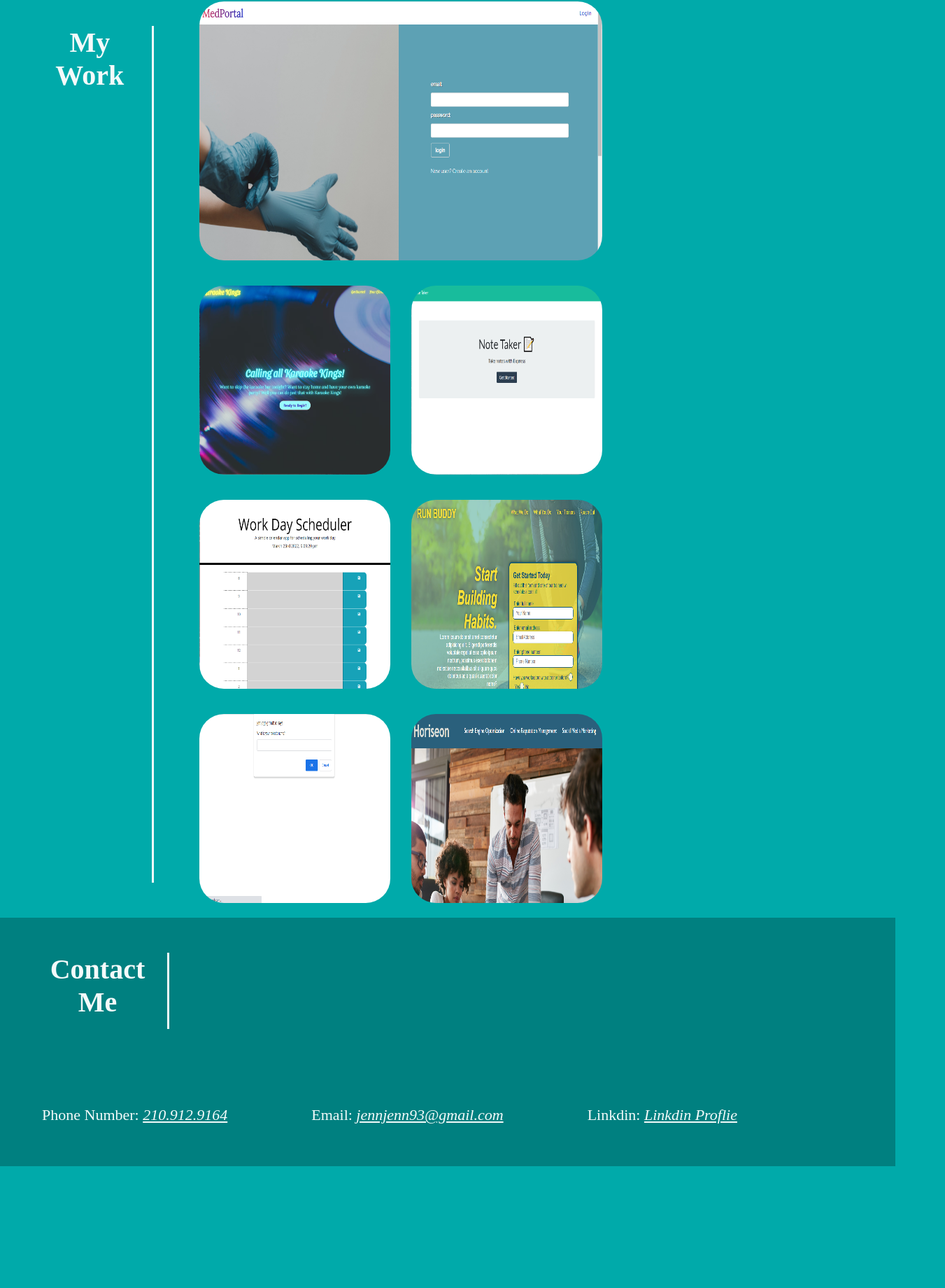
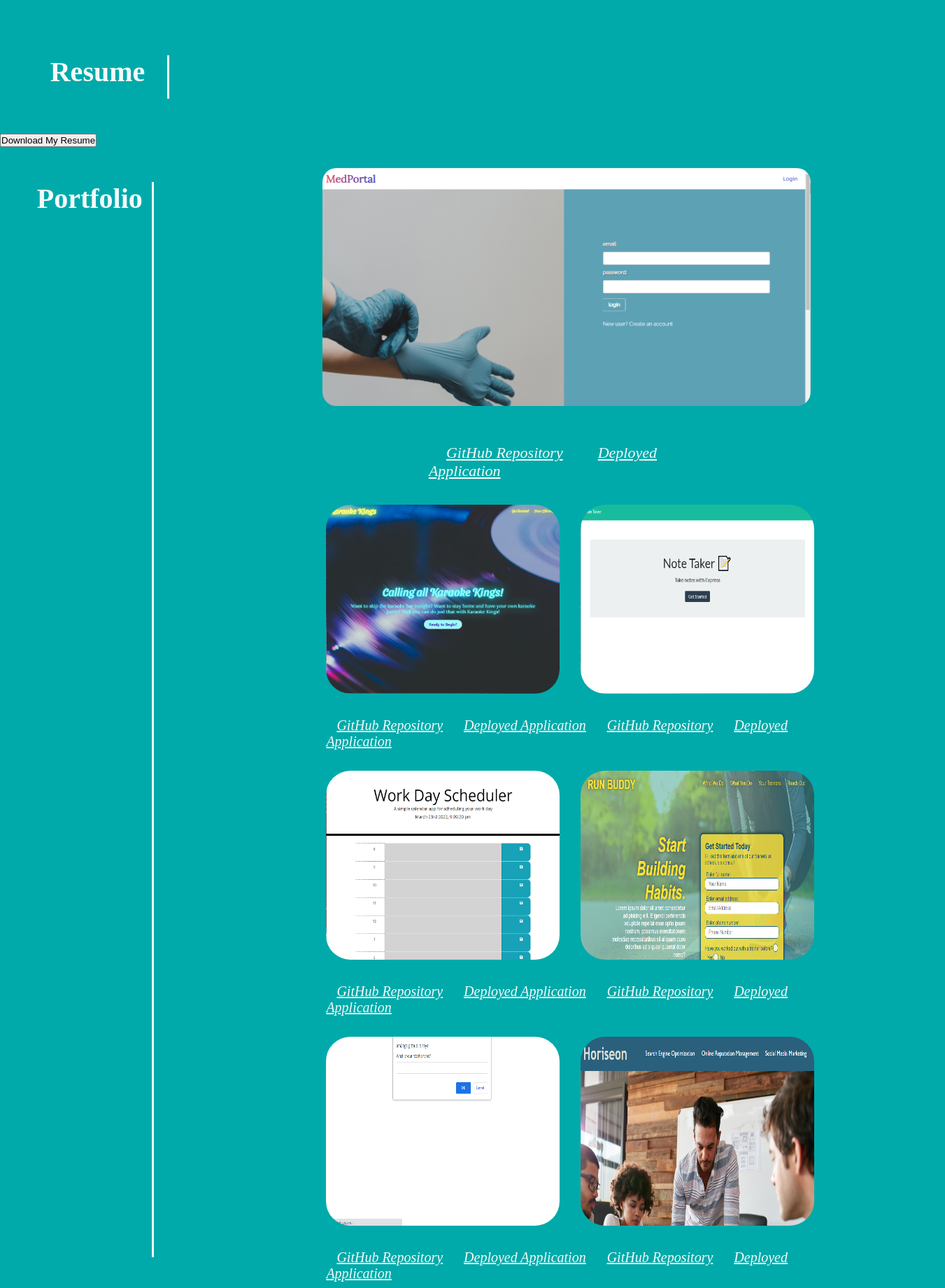
Before and after one commit to jen2ags/My-Portfolio-Updated, a React (Create React App) app: page / in a window 1280 px wide. Shown: the part 891-2731 px from the top of the page at 70% size, 1351 px wide, since content can reach past the window. Before the commit the page ends 2557 px from the top, so only its background shows below. Built offline with nearby package versions, Linux system fonts and the light colour scheme.

Commit message:
adding github and deployed links to portfolio and styling

```diff
--- a/public/index.html
+++ b/public/index.html
@@ -24,7 +24,7 @@
       work correctly both with client-side routing and a non-root public URL.
       Learn how to configure a non-root public URL by running `npm run build`.
     -->
-    <title>React App</title>
+    <title>Jennifer Jennings Portfolio</title>
   </head>
   <body>
     <noscript>You need to enable JavaScript to run this app.</noscript>
--- a/src/App.js
+++ b/src/App.js
@@ -1,8 +1,10 @@
 import React from 'react';
 import About from './components/About';
+import Resume from './components/Resume';
 import Navigation from './components/Navigation';
-import Work from './components/Work';
+import Portfolio from './components/Portfolio';
 import Contact from './components/ContactInfo';
+import Footer from './components/Footer';
 import './App.css';
 
 function App() {
@@ -11,10 +13,13 @@ function App() {
       <Navigation></Navigation>
       <main>
         <About></About>
-        <Work></Work>
+        <Resume></Resume>
+        <Portfolio></Portfolio>
+        <Contact></Contact>
       </main>
-        <Contact></Contact>
+        <Footer></Footer>
     </div>
+
     );
 }
 
--- a/src/components/ContactInfo/index.js
+++ b/src/components/ContactInfo/index.js
@@ -11,9 +11,6 @@ function Contact() {
             <li>
                 Email: <a href="mailto:jennjenn93@gmail.com">jennjenn93@gmail.com</a>
             </li>
-            <li>
-                Linkdin: <a href="https://www.linkedin.com/in/jennifer-jennings-728018a3">Linkdin Proflie</a>
-            </li>
         </ul>
     </section>
     )
--- /dev/null
+++ b/src/components/Footer/index.js
@@ -0,0 +1,24 @@
+import React from 'react';
+
+function Footer() {
+    return(
+        <footer id='footer'>
+            <ul>
+                <li>
+                    <a href="https://www.linkedin.com/in/jennifer-jennings-728018a3">LinkedIn Proflie</a>
+                </li>
+                <li>
+                    <a href="https://github.com/jen2ags">GitHub</a>
+                </li>
+                <li>
+                    <a href="https://www.instagram.com/jennjennings93/">Instagram</a>
+                </li>
+            </ul>
+            <div id="made">
+                Made by Jennifer Jennings 2022
+            </div>
+        </footer>
+    )
+}
+
+export default Footer;
--- a/src/components/Navigation/index.js
+++ b/src/components/Navigation/index.js
@@ -17,14 +17,19 @@ return (
                         </a>
                     </li>
                     <li>
-                        <a href="#my-work" onClick={() => handleClick()}>
-                            My Work
+                        <a href="#resume" onClick={() => handleClick()}>
+                            Resume
+                        </a>
+                    </li>
+                    <li>
+                        <a href="#portfolio" onClick={() => handleClick()}>
+                            Portfolio
                         </a>
                     </li>
                     <li>
                         <a href="#contact-me" onClick ={() => handleClick()}>
                             Contact Me
-                        </a>
+                            </a>
                     </li>
                 </ul>
             </nav>
--- /dev/null
+++ b/src/components/Portfolio/index.js
@@ -0,0 +1,67 @@
+import React from 'react';
+import medportal from '../../assets/medportal/medportal.png';
+import horiseon from '../../assets/Horiseon/horiseon.png';
+import karaokeKings from '../../assets/karaoke-kings/karaoke-kings.png';
+import notetaker from '../../assets/note-taker/note-taker.png';
+import robotGladiators from '../../assets/robot-gladiators/robot-gladiators.png';
+import runBuddy from '../../assets/run-buddy/run-buddy.png';
+import workDayScheduler from '../../assets/work-day-scheduler/work-day-scheduler.png';
+
+function Work() {
+    return (
+        <section id="portfolio">
+            <h2 className="section-title">Portfolio</h2>
+            <div>
+                <article className="large-tile">
+                <img src={medportal} alt="" width="400" height="400"></img>
+                    <div id="large-tile-links">
+                        <a href="https://github.com/jen2ags/Med-Portal">GitHub Repository</a>
+                        <a href="https://ancient-tor-23586.herokuapp.com/">Deployed Application</a>
+                    </div>
+                </article>
+                <article className="small-tiles">
+                    <img src={karaokeKings} alt="" width="150" height="300"></img>
+                    <img src={notetaker} alt="" width="150" height="300"></img>
+                    <div id="small-tile-links">
+                        <a href="https://github.com/jen2ags/Karaoke-Kings">GitHub Repository</a>
+                        <a href="https://jen2ags.github.io/Karaoke-Kings/">Deployed Application</a>
+
+                        <a href="https://github.com/jen2ags/Note-Taker">GitHub Repository</a>
+                        <a href="https://afternoon-tor-27473.herokuapp.com/notes">Deployed Application</a>
+                    </div>
+                </article>
+                <article className="small-tiles">
+                    <img src={workDayScheduler} alt=""  width="150" height="300"></img>
+                    <img src={runBuddy} alt=""  width="150" height="300"></img>
+
+                    <div id="small-tile-links">
+                        <a href="https://github.com/jen2ags/Work-day-scheduler">GitHub Repository</a>
+                        <a href="https://jen2ags.github.io/Work-day-scheduler/">Deployed Application</a>
+
+
+                        <a href="https://github.com/jen2ags/run-buddy">GitHub Repository</a>
+                        <a href="http://lernantino.github.io/run-buddy/">Deployed Application</a>
+                    </div>
+                </article>
+                <article className="small-tiles">
+                    <img src={robotGladiators} alt=""  width="150" height="300"></img>
+                    <img src={horiseon} alt=""  width="150" height="300"></img>
+
+                    <div id="small-tile-links">
+                        <a href="https://github.com/jen2ags/robot-gladiators">GitHub Repository</a>
+                        <a href="https://jen2ags.github.io/robot-gladiators/">Deployed Application</a>
+
+
+                        <a href="https://github.com/jen2ags/Module-01-Challenge">GitHub Repository</a>
+                        <a href="https://jen2ags.github.io/Module-01-Challenge/">Deployed Application</a>
+                    </div>
+
+
+
+                </article>
+            </div>
+        </section>
+    )
+}
+
+export default Work;
--- /dev/null
+++ b/src/components/Resume/index.js
@@ -0,0 +1,15 @@
+import React from 'react';
+
+function Resume() {
+    return (
+        <section id="resume">
+            <h2 className="section-title">
+                Resume
+            </h2>
+            <button>Download My Resume </button>
+        </section>
+
+    );
+}
+
+export default Resume;
--- a/src/components/Work/index.js
+++ /dev/null
@@ -1,49 +0,0 @@
-import React from 'react';
-import medportal from '../../assets/medportal/medportal.png';
-import horiseon from '../../assets/Horiseon/horiseon.png';
-import karaokeKings from '../../assets/karaoke-kings/karaoke-kings.png';
-import notetaker from '../../assets/note-taker/note-taker.png';
-import robotGladiators from '../../assets/robot-gladiators/robot-gladiators.png';
-import runBuddy from '../../assets/run-buddy/run-buddy.png';
-import workDayScheduler from '../../assets/work-day-scheduler/work-day-scheduler.png';
-
-function Work() {
-    return (
-        <section id="my-work">
-            <h2 className="section-title">My Work</h2>
-            <div>
-                <article className="large-tile">
-                    <a href="https://github.com/jen2ags/Med-Portal">
-                        <img src={medportal} alt="" width="400" height="400"></img>
-                    </a>
-                </article>
-                <article className="small-tiles">
-                    <a href="https://jen2ags.github.io/Karaoke-Kings/">
-                        <img src={karaokeKings} alt="" width="150" height="300"></img>
-                    </a>
-                    <a href="https://github.com/jen2ags/Note-Taker">
-                        <img src={notetaker} alt="" width="150" height="300"></img>
-                    </a>
-                </article>
-                <article class="small-tiles">
-                    <a href="https://jen2ags.github.io/Work-day-scheduler/">
-                        <img src={workDayScheduler} alt=""  width="150" height="300"></img>
-                    </a>
-                    <a href="https://jen2ags.github.io/run-buddy/">
-                        <img src={runBuddy} alt=""  width="150" height="300"></img>
-                    </a>
-                </article>
-                <article class="small-tiles">
-                    <a href="https://jen2ags.github.io/robot-gladiators/">
-                        <img src={robotGladiators} alt=""  width="150" height="300"></img>
-                    </a>
-                    <a href="https://jen2ags.github.io/Module-01-Challenge/">
-                        <img src={horiseon} alt=""  width="150" height="300"></img>
-                    </a>
-                </article>
-            </div>
-        </section>
-    )
-}
-
-export default Work;
--- a/src/index.css
+++ b/src/index.css
@@ -100,30 +100,57 @@ text-align: center;
 }
 
 
-#my-work {
+#portfolio {
   display: flex;
 }
 
 
 .large-tile img {
- width: 60%;
- padding: 15px;
+ width: 75%;
+ padding: 30px;
  border-radius: 50px;
+ margin-left: 16%;
+ margin-right: 16%;
+}
+
+#large-tile-links {
+  padding: 20px;
+  margin-left: 32%;
+  margin-right: 24%;
+}
+
+#large-tile-links a {
+  justify-content: space-between;
+  padding: 25px;
+}
+
+.small-tiles {
+  margin-right: 10%;
+  margin-left: 18%;
 }
 
 .small-tiles img {
-  width: 30%;
+  width: 50%;
   padding: 15px;
   border-radius: 50px;
+
 }
 
+#small-tile-links {
+  padding: 15px;
+}
 
+#small-tile-links a {
+  justify-content: space-between;
+  padding: 15px;
+  font-size: 20px;
+}
 
 
 #contact-me {
   display: flex;
   justify-content: space-between;
-  background-color: var(--primary-color);
+  background-color: var(--secondary-color);
   flex-wrap: wrap;
 }
 
@@ -139,9 +166,41 @@ text-align: center;
   text-decoration: underline;
 }
 
+#contact-me ul {
+  margin-left: 14%;
+  margin-right: 14%;
+}
+
 #contact-me ul li a:hover {
   background-color: var(--secondary-color);
 color: var(--primary-color);
+}
+
+#footer {
+  justify-content: space-between;
+  background-color: var(--primary-color);
+  flex-wrap: wrap;
+  align-items: center;
+}
+
+#footer ul {
+  margin-left: 30%;
+  margin-right: 30%;
+  align-items: center;
+}
+
+#footer li {
+  color: var(--tertiary-color);
+  font-size: 22px;
+  padding: 60px;
+  text-align: center;
+}
+
+#made {
+  color: var(--tertiary-color);
+  font-size: 18px;
+  padding: 25px;
+  text-align: center;
 }
 
 /*MEDIA QUERY FOR TABLETS AND SMALLER */
```
Also changed, not shown: src/components/ContactForm/index.js (added), 1 other file (tests, documents, lock files or other folders).
